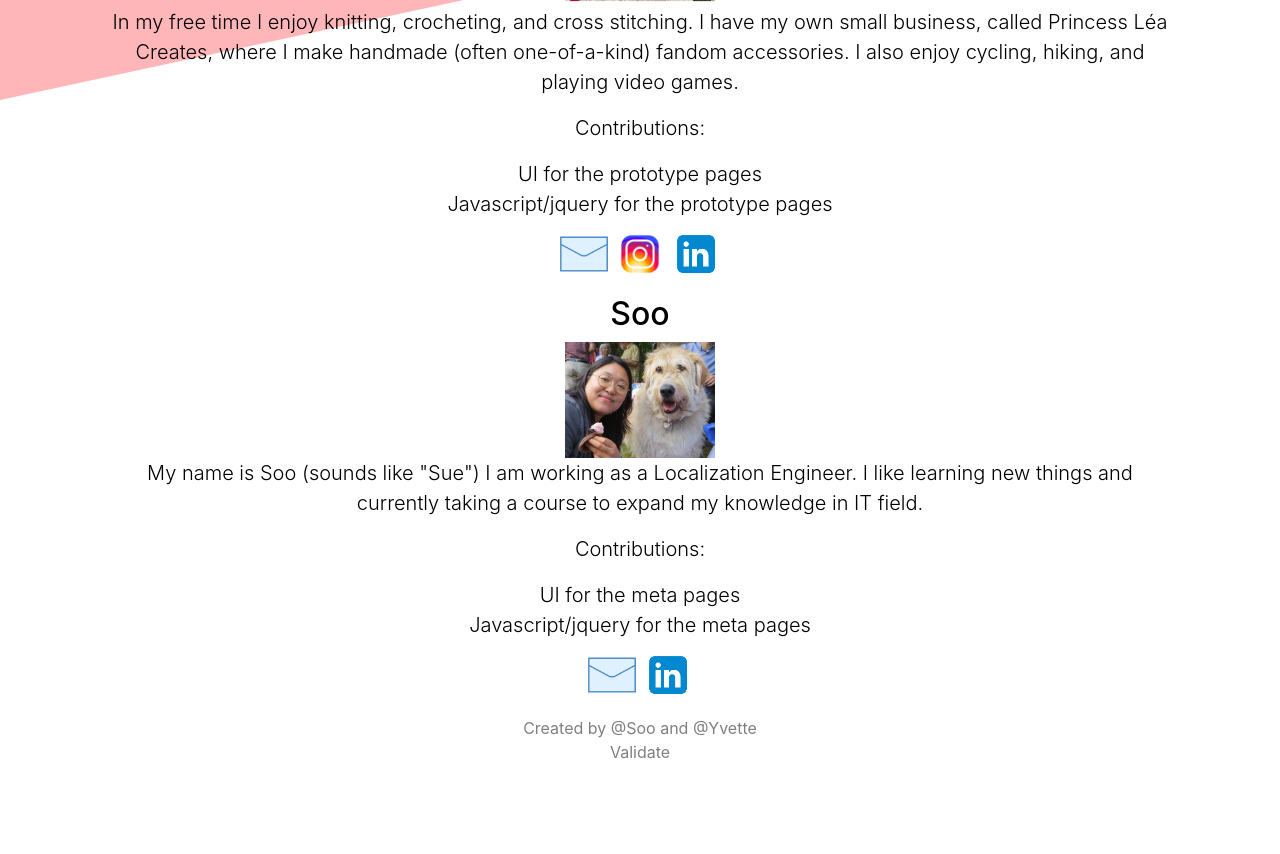
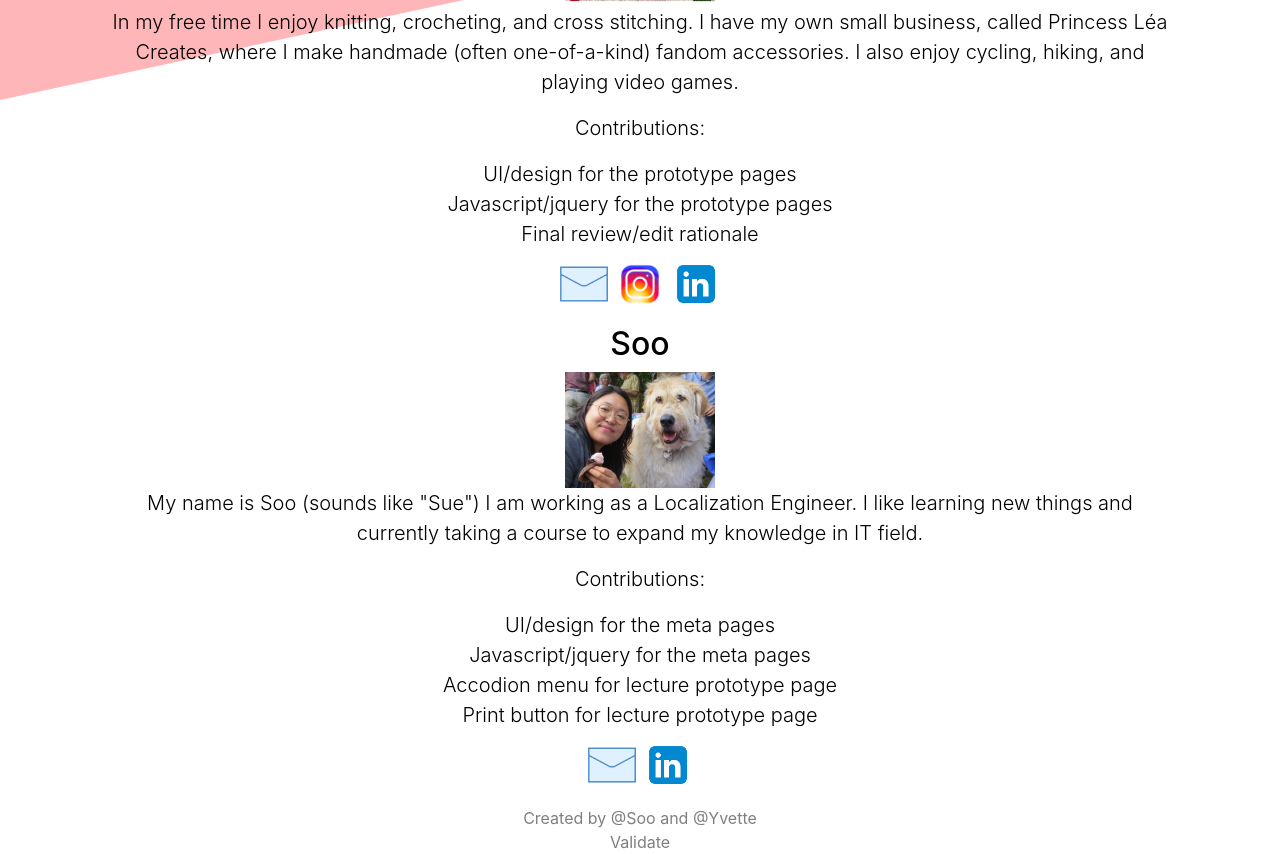
Before and after one commit to ariamisaki/GroupProject, a PHP site: page /meta/index.html in a window 1280 px wide. Shown: the part 430-1284 px from the top of the page. Before the commit the page ends 1189 px from the top, so only its background shows below. Run offline with PHP 8.4, Linux system fonts and the light colour scheme.

Commit message:
Added print button id for hiding + added comments + contribution change

```diff
--- a/meta/css/style.css
+++ b/meta/css/style.css
@@ -1,6 +1,6 @@
 /**************************/
 /* Author: Soo            */
-/* Last update: 6/25/2018 */
+/* Last update: 6/27/2018 */
 /**************************/
 
 /* Custom styles*/
--- a/meta/index.html
+++ b/meta/index.html
@@ -61,8 +61,9 @@
         <p class="intro_desc_yvette">In my free time I enjoy knitting, crocheting, and cross stitching. I have my own small business, called Princess Léa Creates, where I make handmade (often one-of-a-kind) fandom accessories. I also enjoy cycling, hiking, and playing video games.</p>
         <p>Contributions:</p>
           <ul class="contribution_list lead">
-            <li>UI for the prototype pages</li>
+            <li>UI/design for the prototype pages</li>
             <li>Javascript/jquery for the prototype pages</li>
+            <li>Final review/edit rationale</li>
           </ul>
         <p class="sns">
           <a href="mailto:mailto:ybeausol@gmail.com" target="blank"><img src="images/email.png" alt="email to Yvette" /></a>
@@ -80,8 +81,10 @@
           <p class="intro_desc">My name is Soo (sounds like "Sue") I am working as a Localization Engineer. I like learning new things and currently taking a course to expand my knowledge in IT field.</p>
           <p>Contributions:</p>
             <ul class="contribution_list lead">
-              <li>UI for the meta pages</li>
+              <li>UI/design for the meta pages</li>
               <li>Javascript/jquery for the meta pages</li>
+              <li>Accodion menu for lecture prototype page</li>
+              <li>Print button for lecture prototype page</li>
             </ul>
             <p class="sns">
                 <a href="mailto:mailto:naze.misaki@gmail.com"><img src="images/email.png" alt="email to Yvette" /></a>
--- a/meta/js/script.js
+++ b/meta/js/script.js
@@ -1,3 +1,8 @@
+/**************************/
+/* Author: Soo            */
+/* Last update: 6/25/2018 */
+/**************************/
+
 $( document ).ready(function() {
 
   $( function() {
--- a/proto/lecture01.html
+++ b/proto/lecture01.html
@@ -84,7 +84,7 @@
 			<li><a href="#standards">Standards based development</a></li>
 			<li><a href="#todo">To Do</a></li>
 		</ul>
-		<button class="btn btn-primary printpdf"><a href="javascript:window.print()">Print Lecture </a><i class="fas fa-print"></i></button>
+		<button class="btn btn-primary printpdf" id="print_button"><a href="javascript:window.print()">Print Lecture </a><i class="fas fa-print"></i></button>
 	</div>
 </section>
 
```
